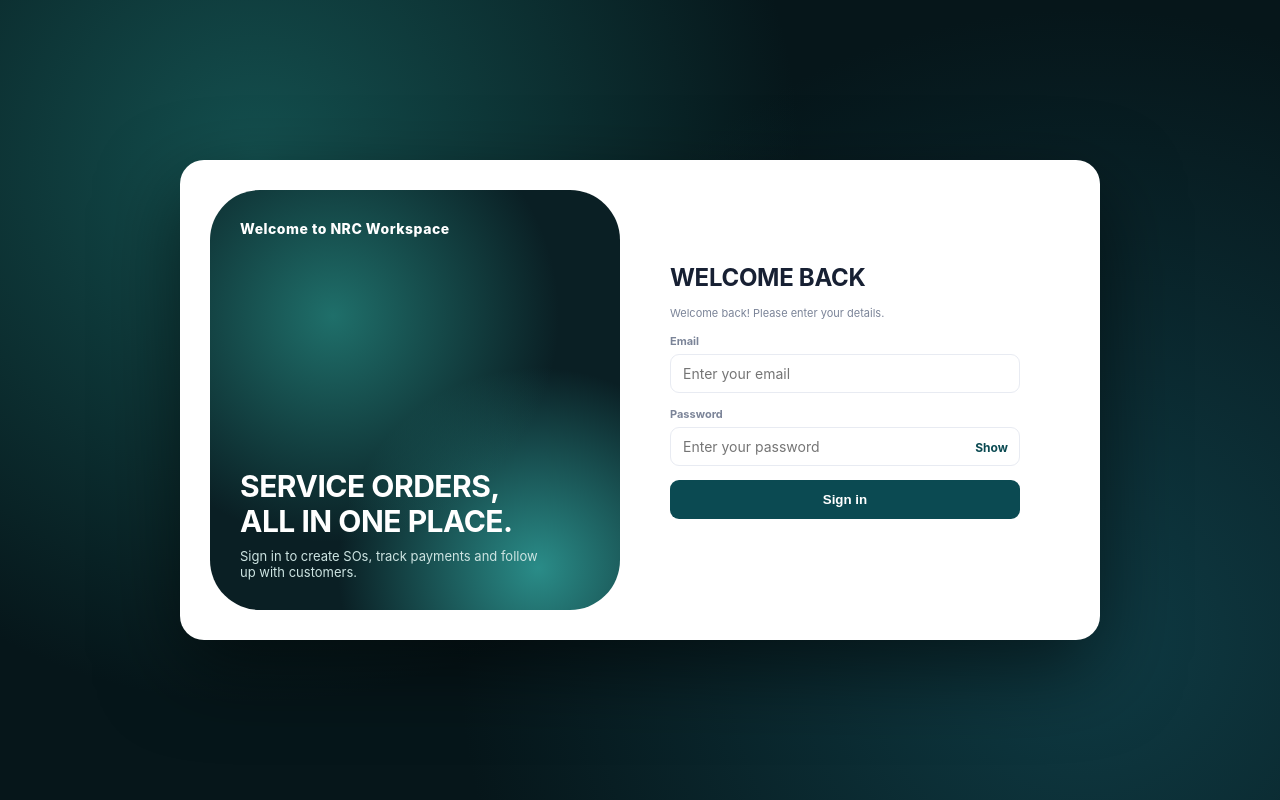
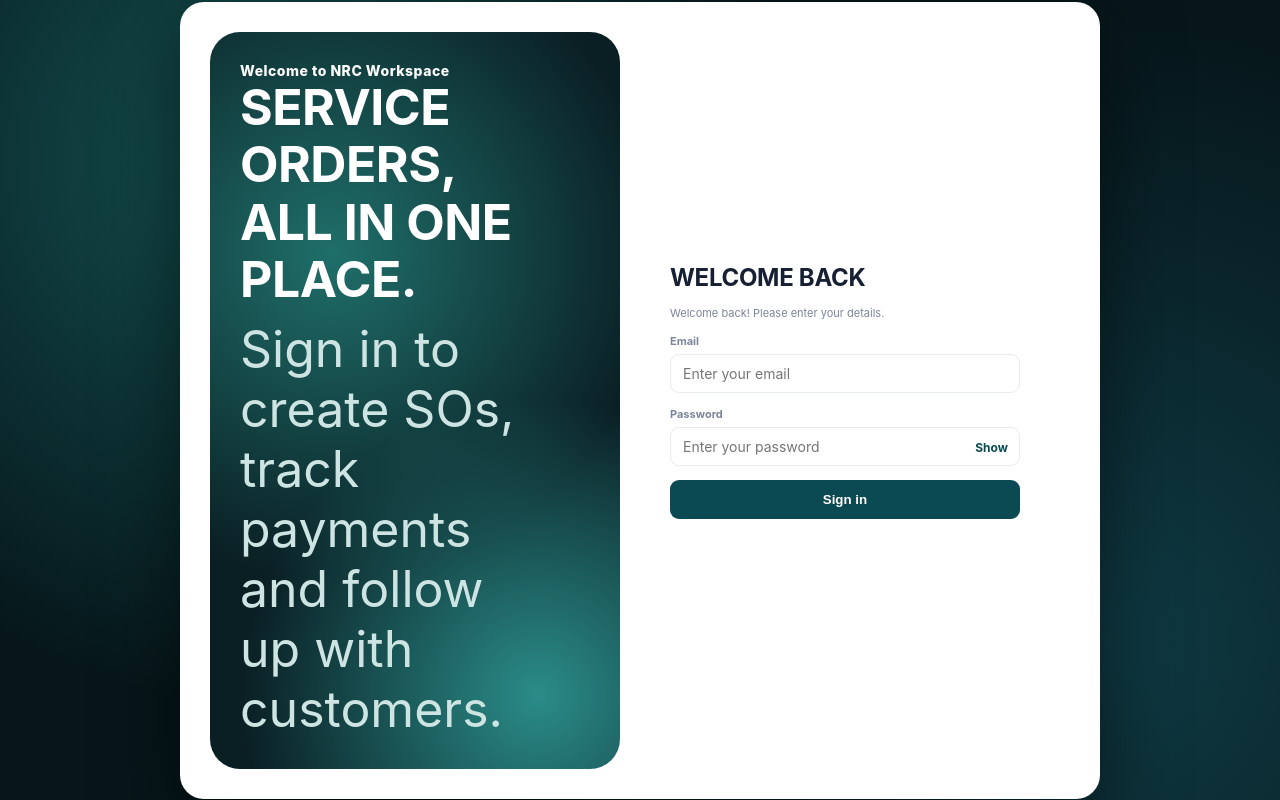
Before and after one commit to nrcchin-LevisR/Nrc-testbill, a plain HTML site: page index.html in a window 1280 px wide. Drawn offline with nearby package versions, Linux system fonts and the light colour scheme.

Commit message:
Update index.html

```diff
--- a/index.html
+++ b/index.html
@@ -8,12 +8,13 @@
 
 #login{position:fixed;inset:0;z-index:9;align-items:center;justify-content:center;padding:30px;background:radial-gradient(circle at 20% 20%,#14504f,transparent 45%),radial-gradient(circle at 85% 80%,#0f3b44,transparent 50%),#06161a}
 .lcard{display:flex;width:min(920px,100%);min-height:480px;background:#fff;border-radius:24px;padding:30px;box-shadow:0 30px 80px #0008}
-.lleft{flex:1;border-radius:50px;padding:30px;display:flex;flex-direction:column;justify-content:space-between;color:#fff;background:radial-gradient(circle at 30% 30%,#1f6f6a 0,transparent 55%),radial-gradient(circle at 80% 90%,#2a8c88 0,transparent 40%),#0a1f24}
-.llogo{font-weight:800;letter-spacing:.5px}.ltxt h2{font-size:30px;line-height:1.15;margin:0 0 10px;letter-spacing:-.5px}.ltxt p{margin:0;font-size:13px;color:#cde4e2;max-width:300px}
+.lleft{flex:1;border-radius:30px;padding:30px;display:flex;flex-direction:column;justify-content:space-between;color:#fff;background:radial-gradient(circle at 30% 30%,#1f6f6a 0,transparent 55%),radial-gradient(circle at 80% 90%,#2a8c88 0,transparent 40%),#0a1f24}
+.llogo{font-weight:800;letter-spacing:.5px}.ltxt h2{font-size:50px;line-height:1.15;margin:0 0 10px;letter-spacing:-.5px}.ltxt p{margin:0;font-size:50px;color:#cde4e2;max-width:300px}
 .lright{flex:1;display:flex;flex-direction:column;justify-content:center;padding:30px 50px;gap:14px}.lright h1{margin:0;font-size:24px;letter-spacing:-.3px}.pw{position:relative}.pw input{width:100%;padding-right:56px}.pw span{position:absolute;right:12px;top:50%;transform:translateY(-50%);font-size:12px;color:#0b4a52;cursor:pointer;font-weight:700}.lbtn{background:#0b4a52;padding:12px}
 @media(max-width:700px){.lleft{display:none}.lright{padding:24px 18px}}
 .hide{display:none!important}#printArea{display:none}.ph{display:flex;justify-content:space-between;border-bottom:2px solid #000;margin-bottom:14px;padding-bottom:10px}.ph h1{margin:0 0 4px;font-size:20px}.pt{border:1px solid #999;margin:10px 0}.pt th,.pt td{border:1px solid #999;padding:6px 8px;color:#000;background:#fff;font-size:12px;white-space:normal}.itr{display:grid;grid-template-columns:3fr 1fr 1.3fr auto;gap:6px;margin-bottom:6px}
 @media print{body>:not(#printArea){display:none!important}#printArea{display:block;padding:20px;color:#000;font:13px sans-serif}}
+
 </style></head><body>
 <div id="login" style="display:flex"><div class="lcard"><div class="lleft"><div class="llogo">Welcome to NRC Workspace</div><div class="ltxt"><h2>SERVICE ORDERS,<br>ALL IN ONE PLACE.</h2><p>Sign in to create SOs, track payments and follow up with customers.</p></div></div><form id="lf" class="lright"><h1>WELCOME BACK</h1><p class="sub" style="margin:0">Welcome back! Please enter your details.</p><div class="field"><label>Email</label><input name="e" type="email" placeholder="Enter your email" required></div><div class="field"><label>Password</label><div class="pw"><input name="p" type="password" placeholder="Enter your password" required><span onclick="const i=this.previousElementSibling;i.type=i.type==='password'?'text':'password';this.textContent=i.type==='password'?'Show':'Hide'">Show</span></div></div><button class="btn lbtn">Sign in</button><div id="lerr" class="sub" style="color:#bb4545"></div></form></div></div>
 <div class="app hide" id="app"><aside class="side"><div class="brand"><div class="logo">N</div><div><b>NRC Workspace</b><small>SERVICE ORDERS</small></div></div><nav class="nav">
@@ -22,7 +23,8 @@
 <div class="modalbg" id="modal"><div class="modal"><div class="modalhead"><h2 id="mt"></h2><button class="x" onclick="cm()">✕</button></div><div id="mc"></div></div></div>
 <div id="printArea"></div>
 <script>
-// ===== EDIT THESE =====
+
+  // ===== EDIT THESE =====
 const SB_URL='https://cskbcnrolxumwejfrczc.supabase.co',SB_KEY='sb_publishable_M3QE1rbcF2vp5yhX7_GqGg_EjCza92o';
 const CO={name:'NRC electric Fence Sdn Bhd',addr:'Lot 2578, Block 10, KCLD 1st Floor, 3rd Miles, Jalan Rock, Central Park Commercial Centre, 93250 Kuching, Sarawak',tel:'Tel: 082-236886'};
 // ======================
```
